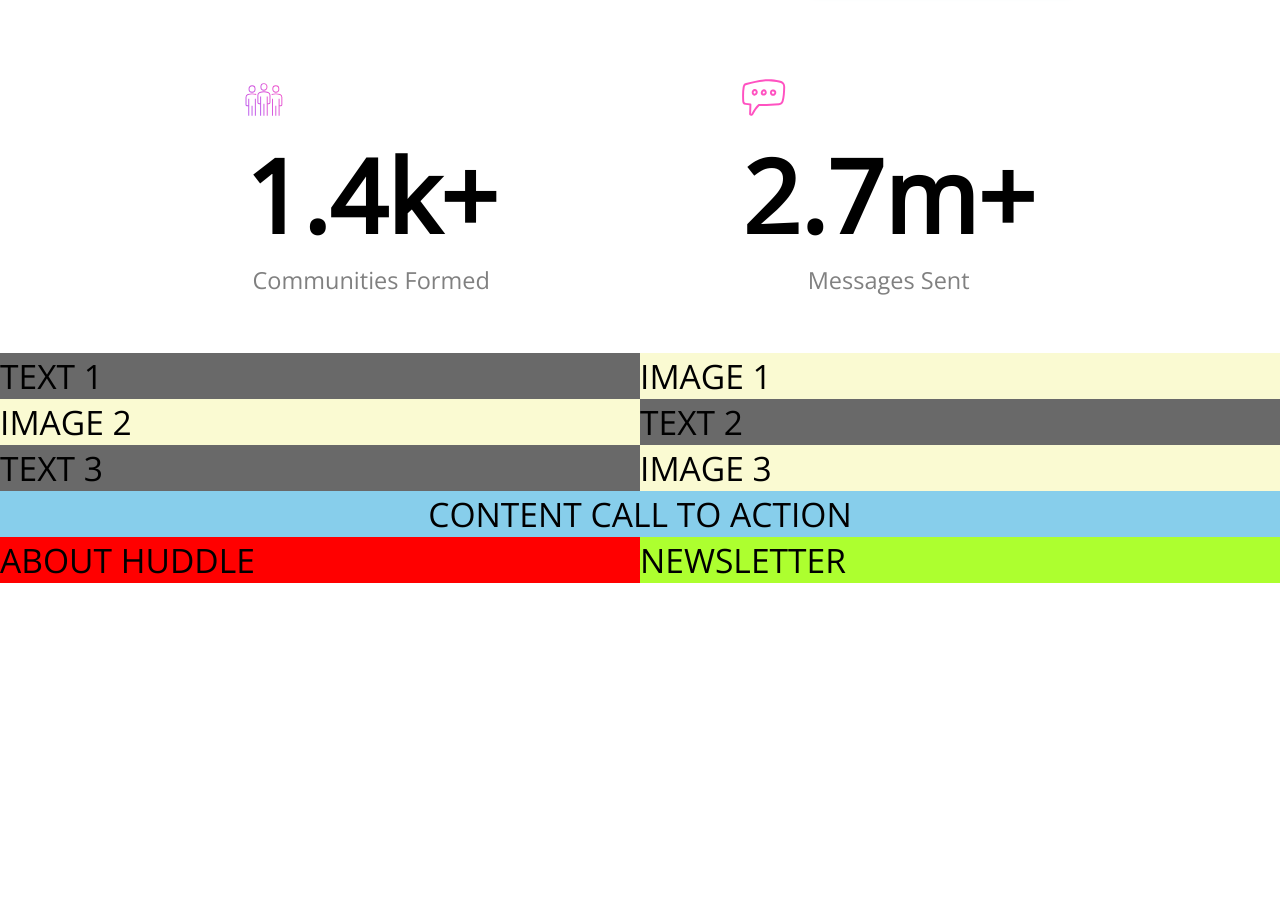
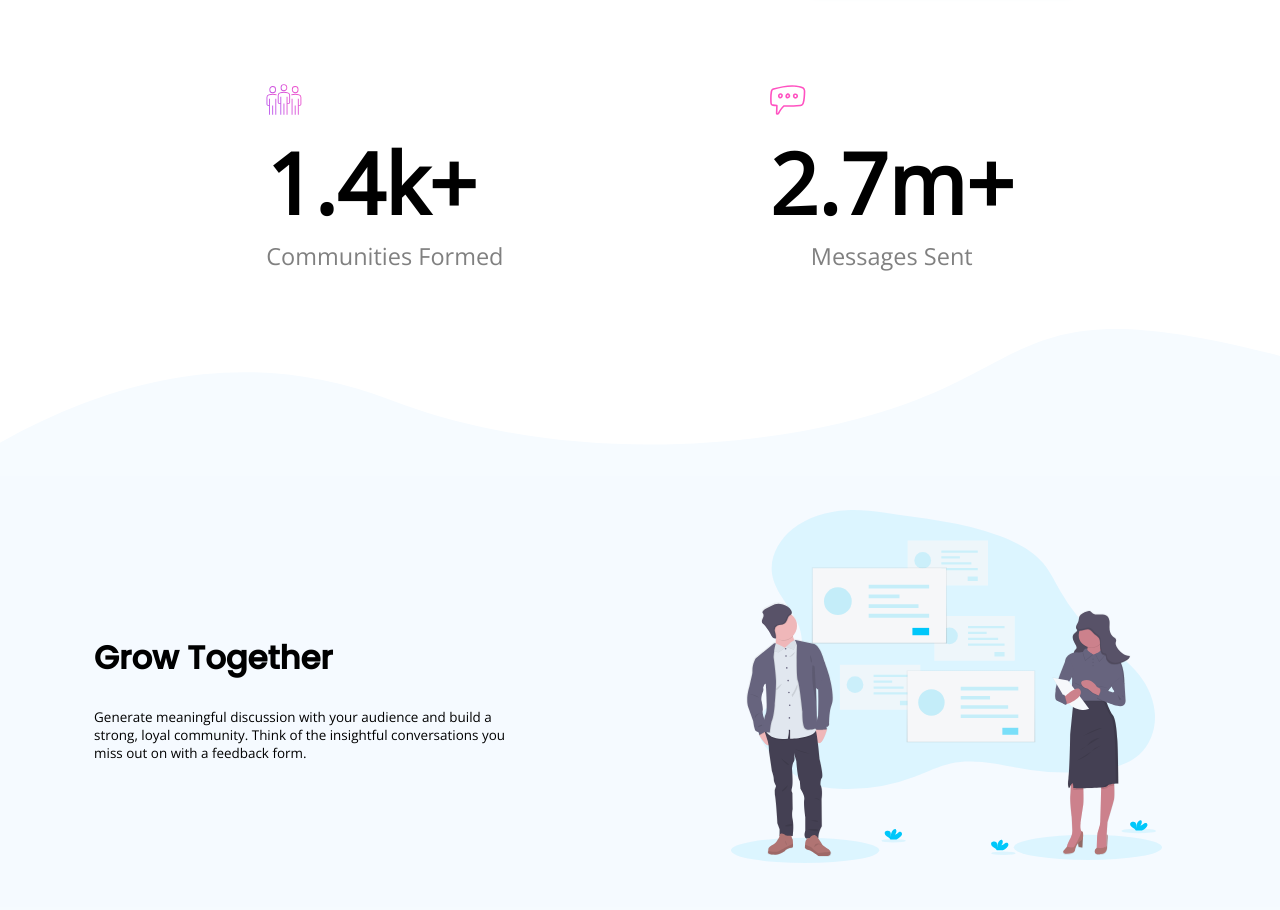
Before and after one commit to devtezza/huddle-curved, a plain HTML site: page index.html in a window 1280 px wide. Shown: the part 1120-2030 px from the top of the page. Before the commit the page ends 1703 px from the top, so only its background shows below. Drawn offline with nearby package versions, Linux system fonts and the light colour scheme.

Commit message:
Work on first 3 Main Content Sections

```diff
--- a/css/style.css
+++ b/css/style.css
@@ -23,7 +23,7 @@
     font-family: 'Poppins', sans-serif;
     font-size: 1.2em;
     /*letter-spacing: 0.05em;*/
-    font-weight: 700;
+    font-weight: bold;
 }
 
 a {
@@ -130,28 +130,18 @@
 }
 
 .counter {
-    /*border: 1px dashed red;*/
     margin-top: 2em;
 
 }
-.counter > div {
-    /*border: 1px solid black;*/
-}
-
-/*.counter > div:last-child {
-    padding-top: 0;
-    margin-top: 0;
-}*/
-
 
 .counter img {
     max-width: 15%;
 }
 
-.counter-wrapper > div > div > div{
-    font-size: 3em;
+.counter > div:nth-child(2) {
+    font-size: 2.5em;
     font-weight: 700;
-    /*margin-top: 0.5em;*/
+    /*background: pink;*/
 
 }
 
@@ -168,37 +158,82 @@
 
 /*------------------- MAIN CONTENT -------------------*/
 main {
-	background: skyblue;
+	/*background: grey;*/
     margin-top: 1em;
 }
 
+/*section:first-child {
+    background: url('../images/bg-section-top-desktop-1.svg') no-repeat;
+}*/
+
+section:not(:last-child) {
+    /*background: darkorange;*/
+    display: flex;
+    justify-content: space-evenly;
+    align-items: center;
+    flex-wrap: nowrap;
+
+}
+
+section:first-of-type, section:nth-of-type(3) {
+    background-color: hsl(207, 100%, 98%);
+}
+
+section:nth-of-type(2) {
+    margin-top: 3em;
+    margin-bottom: 1em;
+}
+
+main > img {
+    max-width: 100%;
+}
+
+.top-img {
+    vertical-align: bottom;
+}
+
+.bottom-img {
+    vertical-align: top;
+}
+
+.image {
+    padding: 1em 3.5em;
+}
+
+.text {
+    padding: 1em 3.5em;
+    font-size: 0.8em;
+}
+
+.text p {
+    font-size: 0.5em;
+}
 
 
-section:not(:last-child) {
-    background: darkorange;
-    display: flex;
-    flex-wrap: wrap;
+section > div {
+    /*border: 1px solid black;*/
+    flex: 1 1 1em;
 }
 
-section > div {
-    min-width: 50%;
+section img {
+    max-width: 100%;
 }
 
-section:nth-child(1), section:nth-child(3) {
+/*section:nth-child(1), section:nth-child(3) {
     background: #FFF;
-}
+}*/
 
-section:not(:nth-child(2)) .text {
+section:not(:nth-of-type(2)) .text {
     order: -1;
 }
 
-.text {
+/*.text {
     background: dimgrey;
 }
 
 .image {
     background: lightgoldenrodyellow;
-}
+}*/
 
 
 /*------------------- FOOTER -------------------*/
--- a/index.html
+++ b/index.html
@@ -48,7 +48,6 @@
                         <div>
                             1.4k+
                         </div>
-
                     </div>
                     <div>
                         <p>Communities Formed</p>
@@ -60,7 +59,7 @@
                        <img src="images/icon-messages.svg">
                     </div>
                     <div>
-                        <div id="dois">
+                        <div>
                             2.7m+
                         </div>
                     </div>
@@ -72,30 +71,37 @@
             </div>
         </header>
         <main>
+            <img class="top-img"src="images/bg-section-top-desktop-1.svg">
             <section>
                 <div class="image">
-                    IMAGE 1
+                    <img src="images/illustration-grow-together.svg">
                 </div>
                 <div class="text">
-                    TEXT 1
+                    <h1>Grow Together</h1>
+                    <p>Generate meaningful discussion with your audience and build a strong, loyal community. Think of the insightful conversations you miss out on with a feedback form.</p>
                 </div>
             </section>
+            <img class="bottom-img"src="images/bg-section-bottom-desktop-1.svg">
             <section>
                 <div class="image">
-                    IMAGE 2
+                    <img src="images/illustration-flowing-conversation.svg">
                 </div>
                 <div class="text">
-                    TEXT 2
+                    <h1>Flowing Conversations</h1>
+                    <p>You wouldn't paginate a conversation in real life, so why do it online? Our threads have just-in-time loading for a more natural flow.</p>
                 </div>
             </section>
+            <img class="top-img"src="images/bg-section-top-desktop-2.svg">
             <section>
-               <div class="image">
-                    IMAGE 3
+                <div class="image">
+                    <img src="images/illustration-your-users.svg">
                 </div>
                 <div class="text">
-                    TEXT 3
+                    <h1>Your Users</h1>
+                    <p>It takes no time at all to integrate Huddle with your app's authentication solution. This means, once signed in to your app, your users can start chatting immediately.</p>
                 </div>
             </section>
+            <img class="bottom-img"src="images/bg-section-bottom-desktop-2.svg">
              <section class="cta">
                 CONTENT CALL TO ACTION
             </section>
```
